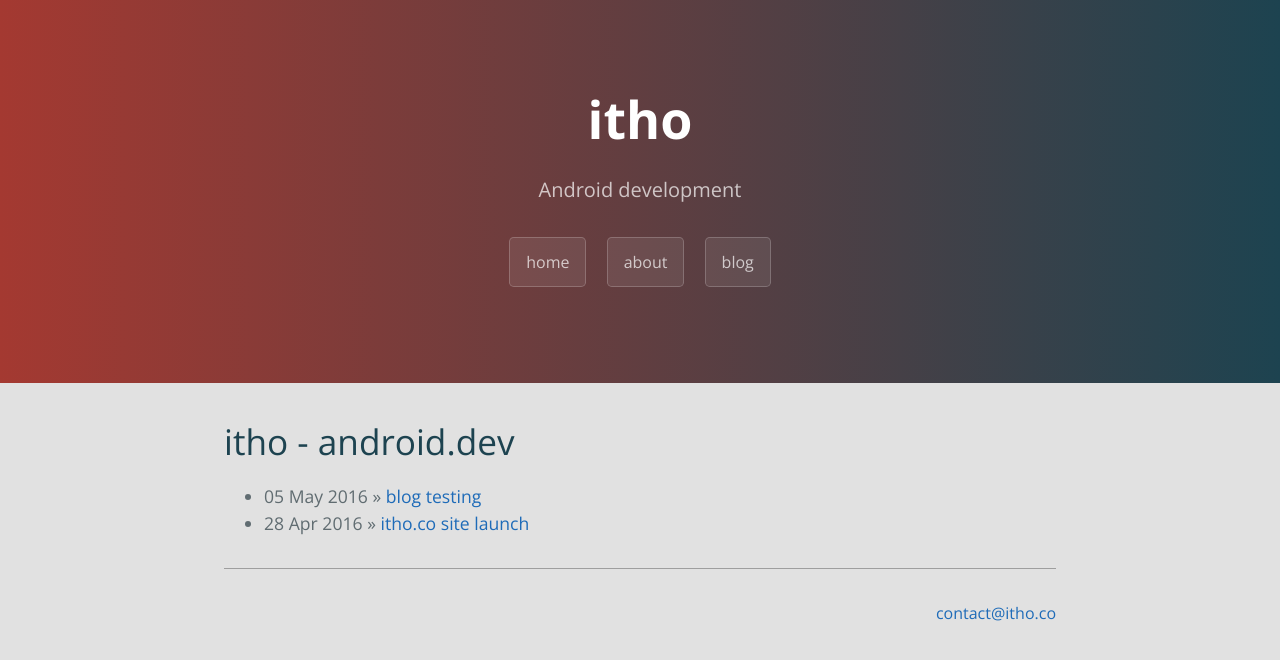
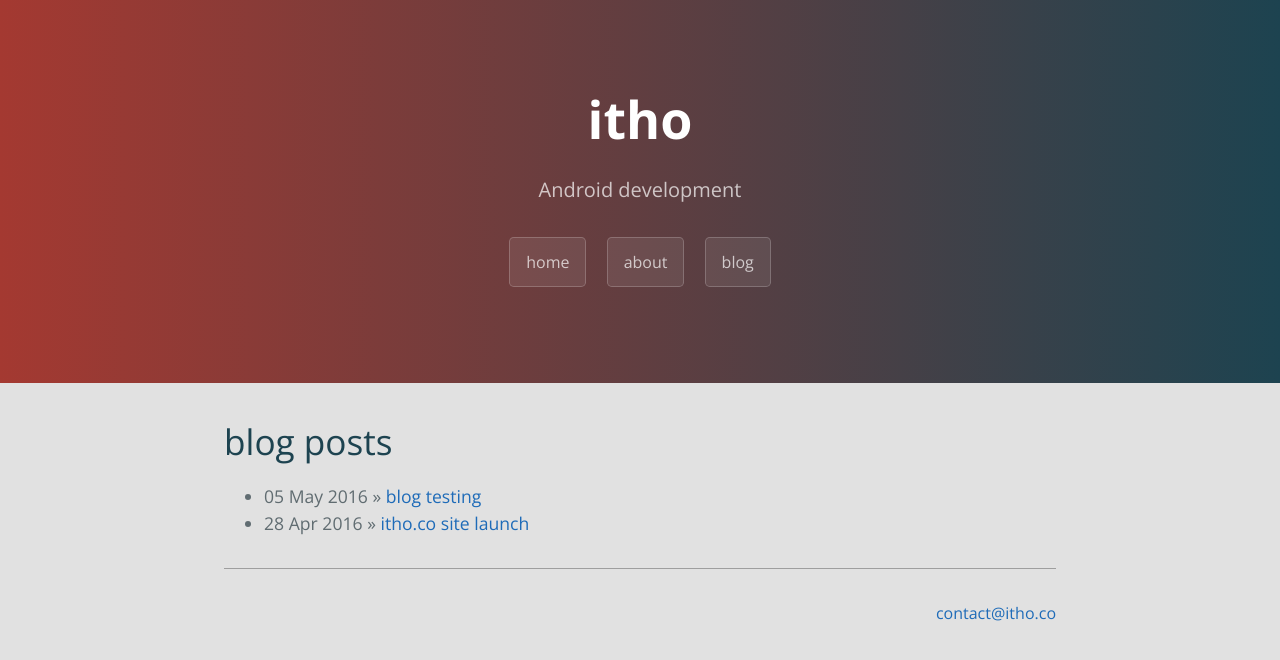
Before and after one commit to itho/itho.github.io, a Jekyll site: the page built from blog/index.html, in a window 1280 px wide. Shown: the top 660 px of the page. Built offline with Jekyll 4.4.1, drawn with Linux system fonts in a browser that asks for light colours.

Commit message:
Update titles

```diff
--- a/_config.yml
+++ b/_config.yml
@@ -1,5 +1,5 @@
 # Setup
-title:      itho.co
+title:      itho
 tagline:    Android development
 baseurl:    ""
 paginate:   1
--- a/_includes/header.html
+++ b/_includes/header.html
@@ -1,7 +1,7 @@
 <head>
   <meta charset="UTF-8">
   <!-- title -->
-  <title>itho - android.dev</title>
+  <title>{{ site.title }}</title>
   <!-- favicon -->
   <link rel="icon" type="image/png" href="/resources/images/favicon.ico">
   <!-- viewport -->
--- a/_includes/nav_main.html
+++ b/_includes/nav_main.html
@@ -1,6 +1,6 @@
 <section class="page-header">
-  <h1 class="project-name">itho</h1>
-  <h2 class="project-tagline">Android development</h2>
+  <h1 class="project-name">{{ site.title }}</h1>
+  <h2 class="project-tagline">{{ site.tagline }}</h2>
   <a href="/" class="btn">home</a>
   <a href="/about" class="btn">about</a>
   <a href="/blog" class="btn">blog</a>
--- a/blog/index.html
+++ b/blog/index.html
@@ -1,6 +1,6 @@
 ---
 layout: default
-title: itho - android.dev
+title: blog posts
 ---
 <h1>{{ page.title }}</h1>
 <ul class="posts">
```
